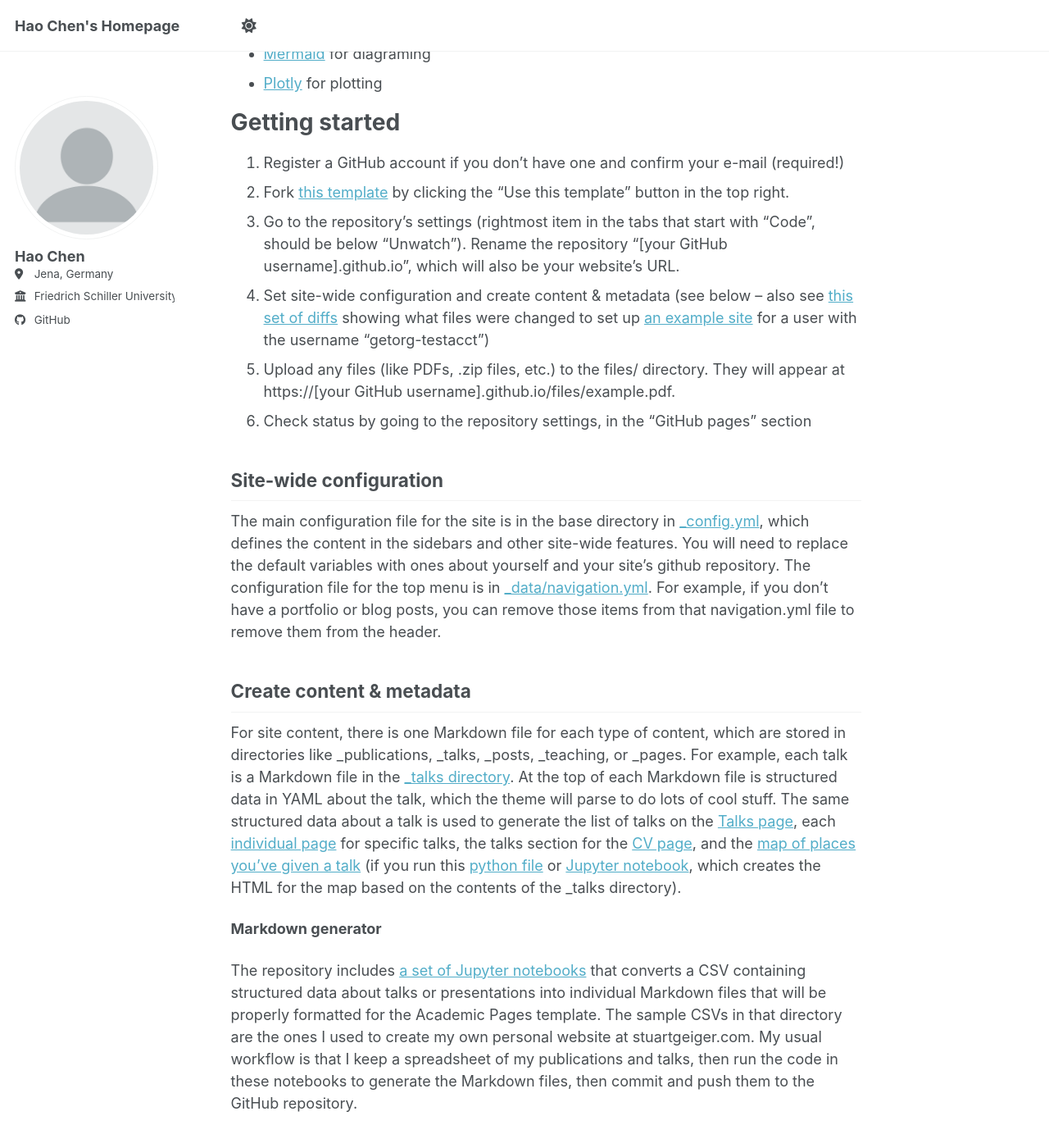
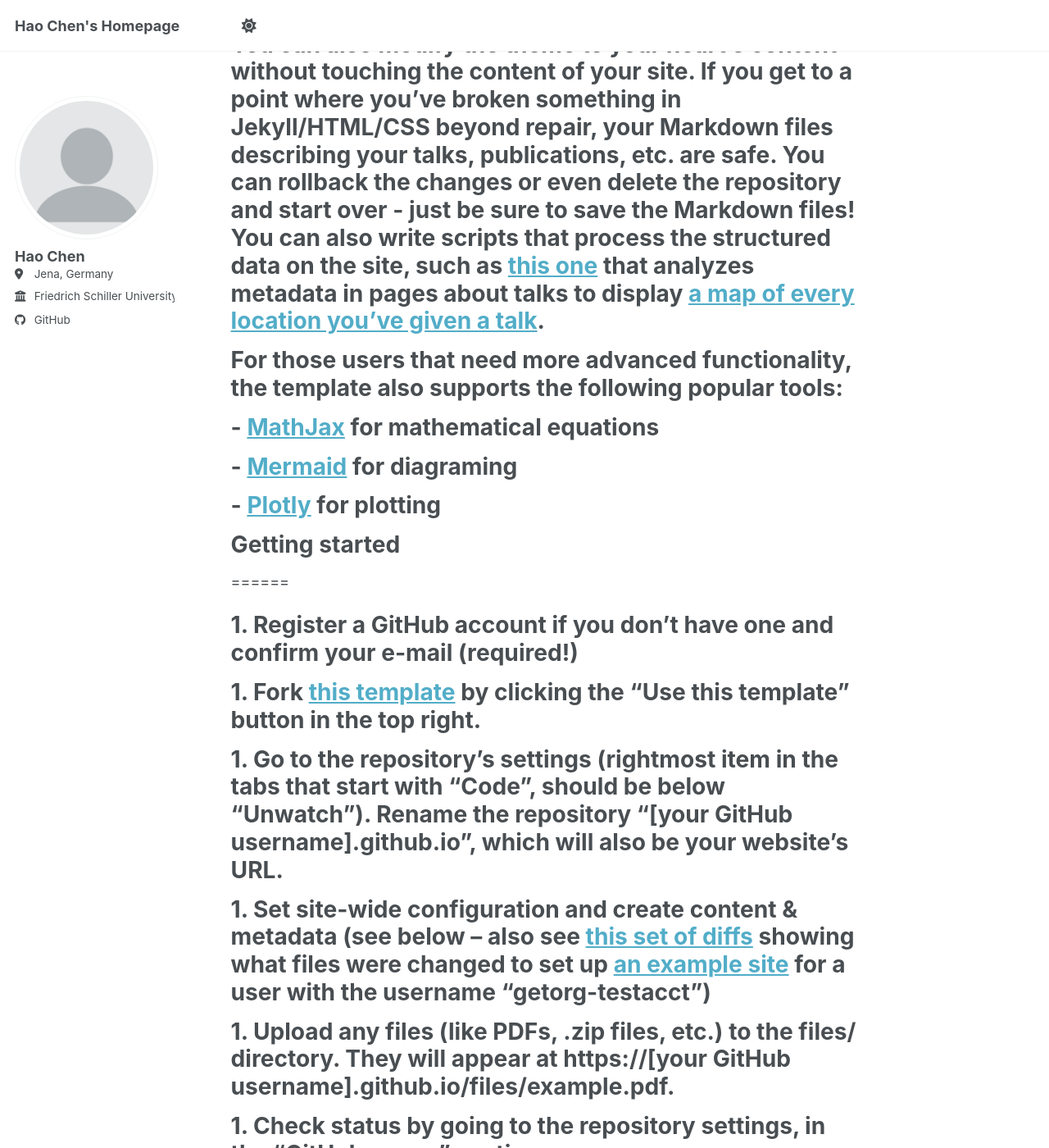
Before and after one commit to HaoPhotonics/HaoPhotonics.github.io, a Jekyll site: the page built from _pages/about.md, in a window 1280 px wide and 1400 px high, scrolled down 1101 px. Shown: the whole window at 82% size. Built offline with Jekyll 4.4.1, drawn with Linux system fonts in a browser that asks for light colours; a script bundle is joined from its source files by our own code; library files that are not in the unit come from our copies; some of the changed lines change nothing that is shown; some of the changed text lies outside the part shown.

Commit message:
Update about.md

```diff
--- a/_pages/about.md
+++ b/_pages/about.md
@@ -11,46 +11,46 @@ This is the front page of a website that is powered by the [Academic Pages templ
 
  You can fork [this template](https://github.com/academicpages/academicpages.github.io) right now, modify the configuration and Markdown files, add your own PDFs and other content, and have your own site for free, with no ads!
 
-A data-driven personal website
+# A data-driven personal website
 ======
-Like many other Jekyll-based GitHub Pages templates, Academic Pages makes you separate the website's content from its form. The content & metadata of your website are in structured Markdown files, while various other files constitute the theme, specifying how to transform that content & metadata into HTML pages. You keep these various Markdown (.md), YAML (.yml), HTML, and CSS files in a public GitHub repository. Each time you commit and push an update to the repository, the [GitHub pages](https://pages.github.com/) service creates static HTML pages based on these files, which are hosted on GitHub's servers free of charge.
+# Like many other Jekyll-based GitHub Pages templates, Academic Pages makes you separate the website's content from its form. The content & metadata of your website are in structured Markdown files, while various other files constitute the theme, specifying how to transform that content & metadata into HTML pages. You keep these various Markdown (.md), YAML (.yml), HTML, and CSS files in a public GitHub repository. Each time you commit and push an update to the repository, the [GitHub pages](https://pages.github.com/) service creates static HTML pages based on these files, which are hosted on GitHub's servers free of charge.
 
-Many of the features of dynamic content management systems (like Wordpress) can be achieved in this fashion, using a fraction of the computational resources and with far less vulnerability to hacking and DDoSing. You can also modify the theme to your heart's content without touching the content of your site. If you get to a point where you've broken something in Jekyll/HTML/CSS beyond repair, your Markdown files describing your talks, publications, etc. are safe. You can rollback the changes or even delete the repository and start over - just be sure to save the Markdown files! You can also write scripts that process the structured data on the site, such as [this one](https://github.com/academicpages/academicpages.github.io/blob/master/talkmap.ipynb) that analyzes metadata in pages about talks to display [a map of every location you've given a talk](https://academicpages.github.io/talkmap.html).
+# Many of the features of dynamic content management systems (like Wordpress) can be achieved in this fashion, using a fraction of the computational resources and with far less vulnerability to hacking and DDoSing. You can also modify the theme to your heart's content without touching the content of your site. If you get to a point where you've broken something in Jekyll/HTML/CSS beyond repair, your Markdown files describing your talks, publications, etc. are safe. You can rollback the changes or even delete the repository and start over - just be sure to save the Markdown files! You can also write scripts that process the structured data on the site, such as [this one](https://github.com/academicpages/academicpages.github.io/blob/master/talkmap.ipynb) that analyzes metadata in pages about talks to display [a map of every location you've given a talk](https://academicpages.github.io/talkmap.html).
 
-For those users that need more advanced functionality, the template also supports the following popular tools:
-- [MathJax](https://www.mathjax.org/) for mathematical equations
-- [Mermaid](https://mermaid.js.org/) for diagraming
-- [Plotly](https://plotly.com/javascript/) for plotting
+# For those users that need more advanced functionality, the template also supports the following popular tools:
+# - [MathJax](https://www.mathjax.org/) for mathematical equations
+# - [Mermaid](https://mermaid.js.org/) for diagraming
+# - [Plotly](https://plotly.com/javascript/) for plotting
 
-Getting started
+# Getting started
 ======
-1. Register a GitHub account if you don't have one and confirm your e-mail (required!)
-1. Fork [this template](https://github.com/academicpages/academicpages.github.io) by clicking the "Use this template" button in the top right.
-1. Go to the repository's settings (rightmost item in the tabs that start with "Code", should be below "Unwatch"). Rename the repository "[your GitHub username].github.io", which will also be your website's URL.
-1. Set site-wide configuration and create content & metadata (see below -- also see [this set of diffs](https://archive.is/3TPas) showing what files were changed to set up [an example site](https://getorg-testacct.github.io) for a user with the username "getorg-testacct")
-1. Upload any files (like PDFs, .zip files, etc.) to the files/ directory. They will appear at https://[your GitHub username].github.io/files/example.pdf.
-1. Check status by going to the repository settings, in the "GitHub pages" section
+# 1. Register a GitHub account if you don't have one and confirm your e-mail (required!)
+# 1. Fork [this template](https://github.com/academicpages/academicpages.github.io) by clicking the "Use this template" button in the top right.
+# 1. Go to the repository's settings (rightmost item in the tabs that start with "Code", should be below "Unwatch"). Rename the repository "[your GitHub username].github.io", which will also be your website's URL.
+# 1. Set site-wide configuration and create content & metadata (see below -- also see [this set of diffs](https://archive.is/3TPas) showing what files were changed to set up [an example site](https://getorg-testacct.github.io) for a user with the username "getorg-testacct")
+# 1. Upload any files (like PDFs, .zip files, etc.) to the files/ directory. They will appear at https://[your GitHub username].github.io/files/example.pdf.
+# 1. Check status by going to the repository settings, in the "GitHub pages" section
 
-Site-wide configuration
+# Site-wide configuration
 ------
-The main configuration file for the site is in the base directory in [_config.yml](https://github.com/academicpages/academicpages.github.io/blob/master/_config.yml), which defines the content in the sidebars and other site-wide features. You will need to replace the default variables with ones about yourself and your site's github repository. The configuration file for the top menu is in [_data/navigation.yml](https://github.com/academicpages/academicpages.github.io/blob/master/_data/navigation.yml). For example, if you don't have a portfolio or blog posts, you can remove those items from that navigation.yml file to remove them from the header.
+# The main configuration file for the site is in the base directory in [_config.yml](https://github.com/academicpages/academicpages.github.io/blob/master/_config.yml), which defines the content in the sidebars and other site-wide features. You will need to replace the default variables with ones about yourself and your site's github repository. The configuration file for the top menu is in [_data/navigation.yml](https://github.com/academicpages/academicpages.github.io/blob/master/_data/navigation.yml). For example, if you don't have a portfolio or blog posts, you can remove those items from that navigation.yml file to remove them from the header.
 
-Create content & metadata
+# Create content & metadata
 ------
-For site content, there is one Markdown file for each type of content, which are stored in directories like _publications, _talks, _posts, _teaching, or _pages. For example, each talk is a Markdown file in the [_talks directory](https://github.com/academicpages/academicpages.github.io/tree/master/_talks). At the top of each Markdown file is structured data in YAML about the talk, which the theme will parse to do lots of cool stuff. The same structured data about a talk is used to generate the list of talks on the [Talks page](https://academicpages.github.io/talks), each [individual page](https://academicpages.github.io/talks/2012-03-01-talk-1) for specific talks, the talks section for the [CV page](https://academicpages.github.io/cv), and the [map of places you've given a talk](https://academicpages.github.io/talkmap.html) (if you run this [python file](https://github.com/academicpages/academicpages.github.io/blob/master/talkmap.py) or [Jupyter notebook](https://github.com/academicpages/academicpages.github.io/blob/master/talkmap.ipynb), which creates the HTML for the map based on the contents of the _talks directory).
+# For site content, there is one Markdown file for each type of content, which are stored in directories like _publications, _talks, _posts, _teaching, or _pages. For example, each talk is a Markdown file in the [_talks directory](https://github.com/academicpages/academicpages.github.io/tree/master/_talks). At the top of each Markdown file is structured data in YAML about the talk, which the theme will parse to do lots of cool stuff. The same structured data about a talk is used to generate the list of talks on the [Talks page](https://academicpages.github.io/talks), each [individual page](https://academicpages.github.io/talks/2012-03-01-talk-1) for specific talks, the talks section for the [CV page](https://academicpages.github.io/cv), and the [map of places you've given a talk](https://academicpages.github.io/talkmap.html) (if you run this [python file](https://github.com/academicpages/academicpages.github.io/blob/master/talkmap.py) or [Jupyter notebook](https://github.com/academicpages/academicpages.github.io/blob/master/talkmap.ipynb), which creates the HTML for the map based on the contents of the _talks directory).
 
-**Markdown generator**
+# **Markdown generator**
 
-The repository includes [a set of Jupyter notebooks](https://github.com/academicpages/academicpages.github.io/tree/master/markdown_generator
+# The repository includes [a set of Jupyter notebooks](https://github.com/academicpages/academicpages.github.io/tree/master/markdown_generator
 ) that converts a CSV containing structured data about talks or presentations into individual Markdown files that will be properly formatted for the Academic Pages template. The sample CSVs in that directory are the ones I used to create my own personal website at stuartgeiger.com. My usual workflow is that I keep a spreadsheet of my publications and talks, then run the code in these notebooks to generate the Markdown files, then commit and push them to the GitHub repository.
 
-How to edit your site's GitHub repository
+# How to edit your site's GitHub repository
 ------
-Many people use a git client to create files on their local computer and then push them to GitHub's servers. If you are not familiar with git, you can directly edit these configuration and Markdown files directly in the github.com interface. Navigate to a file (like [this one](https://github.com/academicpages/academicpages.github.io/blob/master/_talks/2012-03-01-talk-1.md) and click the pencil icon in the top right of the content preview (to the right of the "Raw | Blame | History" buttons). You can delete a file by clicking the trashcan icon to the right of the pencil icon. You can also create new files or upload files by navigating to a directory and clicking the "Create new file" or "Upload files" buttons.
+# Many people use a git client to create files on their local computer and then push them to GitHub's servers. If you are not familiar with git, you can directly edit these configuration and Markdown files directly in the github.com interface. Navigate to a file (like [this one](https://github.com/academicpages/academicpages.github.io/blob/master/_talks/2012-03-01-talk-1.md) and click the pencil icon in the top right of the content preview (to the right of the "Raw | Blame | History" buttons). You can delete a file by clicking the trashcan icon to the right of the pencil icon. You can also create new files or upload files by navigating to a directory and clicking the "Create new file" or "Upload files" buttons.
 
-Example: editing a Markdown file for a talk
+# Example: editing a Markdown file for a talk
 ![Editing a Markdown file for a talk](/images/editing-talk.png)
 
-For more info
+# For more info
 ------
-More info about configuring Academic Pages can be found in [the guide](https://academicpages.github.io/markdown/), the [growing wiki](https://github.com/academicpages/academicpages.github.io/wiki), and you can always [ask a question on GitHub](https://github.com/academicpages/academicpages.github.io/discussions). The [guides for the Minimal Mistakes theme](https://mmistakes.github.io/minimal-mistakes/docs/configuration/) (which this theme was forked from) might also be helpful.
+# More info about configuring Academic Pages can be found in [the guide](https://academicpages.github.io/markdown/), the [growing wiki](https://github.com/academicpages/academicpages.github.io/wiki), and you can always [ask a question on GitHub](https://github.com/academicpages/academicpages.github.io/discussions). The [guides for the Minimal Mistakes theme](https://mmistakes.github.io/minimal-mistakes/docs/configuration/) (which this theme was forked from) might also be helpful.
```
